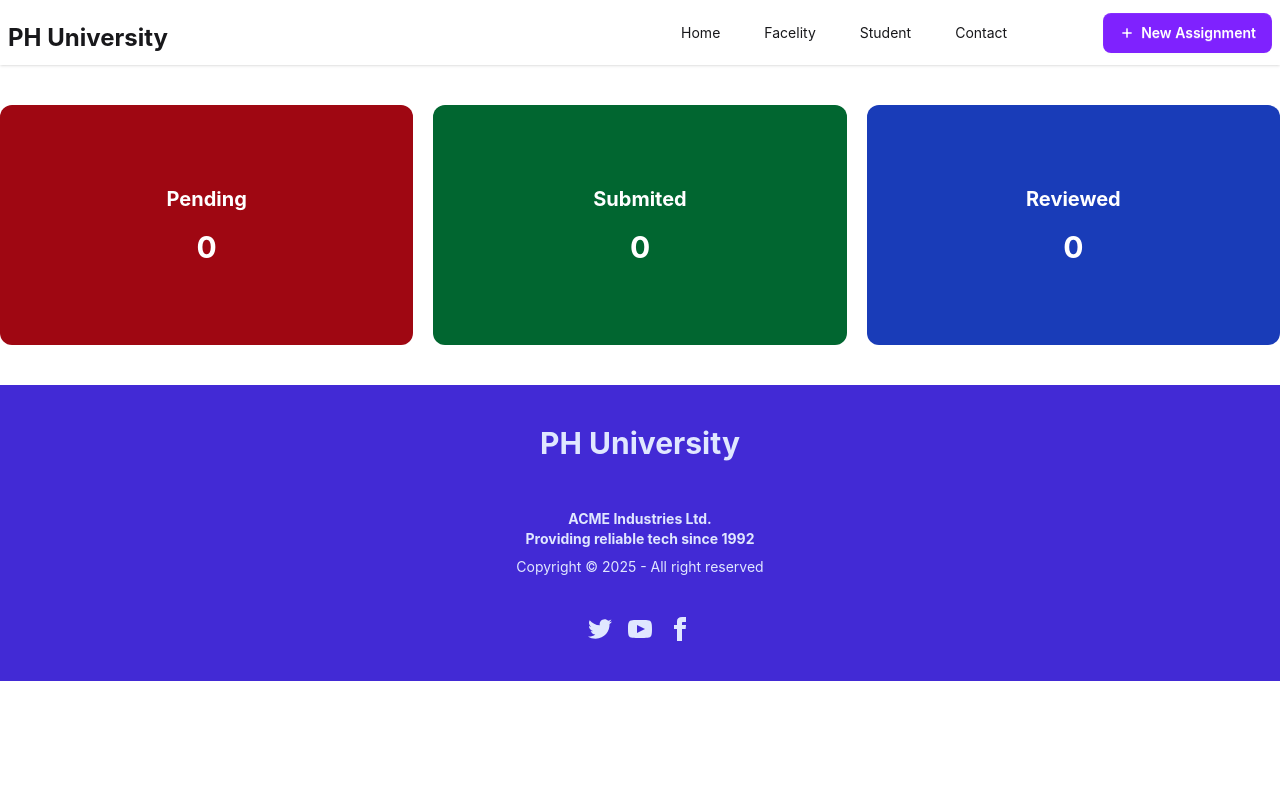
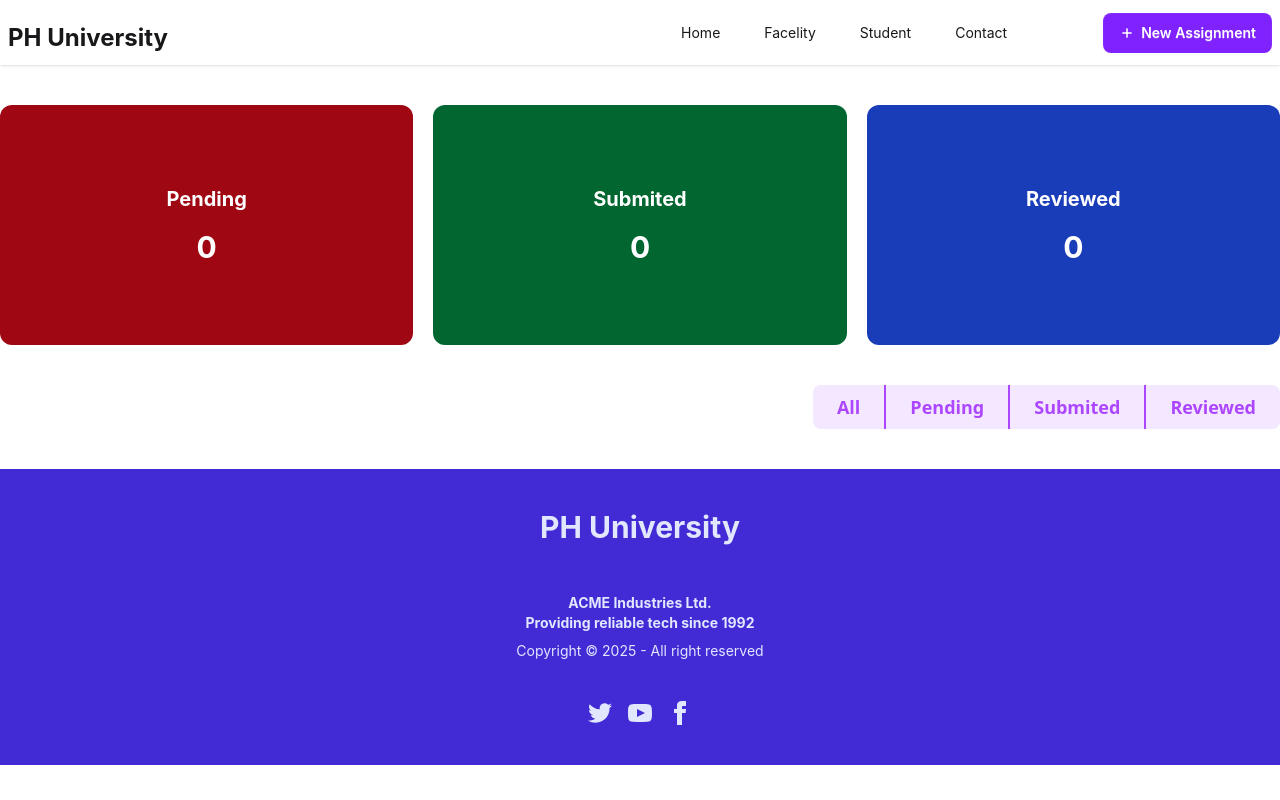
Before and after one commit to jahiddeveloper/Conseptual-Sesion, a React (Vite) app: page / in a window 1280 px wide. Built offline with nearby package versions, Linux system fonts and the light colour scheme.

Commit message:
Button section is compleat

```diff
--- a/src/App.jsx
+++ b/src/App.jsx
@@ -9,6 +9,17 @@ function App() {
     <>
       <Navbar></Navbar>
       <Hero></Hero>
+
+        <div className='text-right container mx-auto mt-5 md:mt-10 mb-5 md:mb-10'>
+          <button className='text-purple-500 bg-purple-100 font-bold text-lg px-6 py-2 rounded-l-lg border-r-2 border-purple-500 cursor-pointer'>All</button>
+
+          <button className='text-purple-500 bg-purple-100 font-bold text-lg px-6 py-2 border-r-2 border-purple-500 cursor-pointer'>Pending</button>
+
+          <button className='text-purple-500 bg-purple-100 font-bold text-lg px-6 py-2 border-r-2 border-purple-500 cursor-pointer'>Submited</button>
+
+          <button className='text-purple-500 bg-purple-100 font-bold text-lg px-6 py-2 rounded-r-lg cursor-pointer'>Reviewed</button>
+        </div>
+
       <Footer></Footer>
     </>
   )
```
